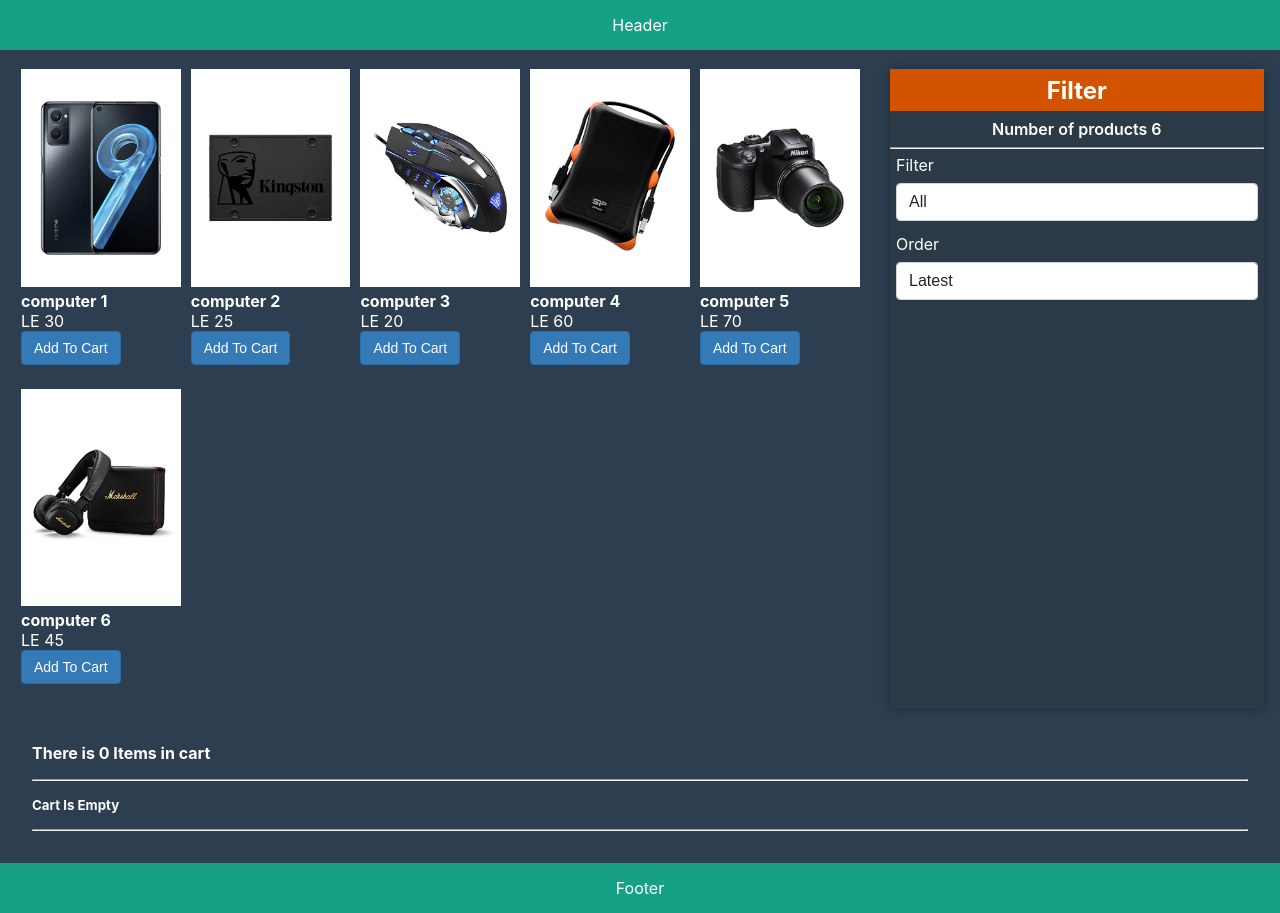
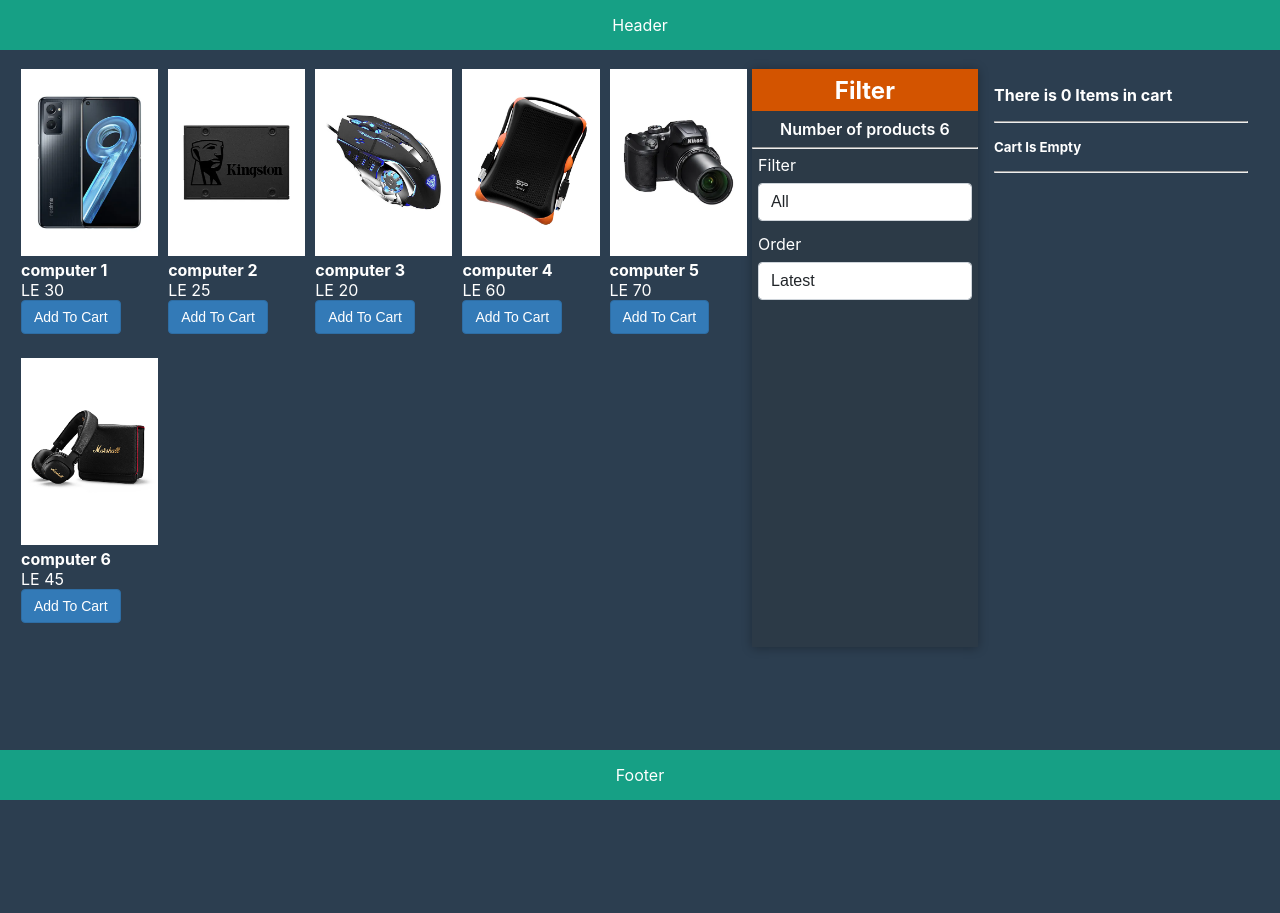
Before and after one commit to omar-shaheen/react-shopping-cart, a React (Create React App) app in the folder client/: page / in a window 1280 px wide. After the commit the page ends 800 px from the top, so only its background shows below. Built offline with nearby package versions, Linux system fonts and the light colour scheme.

Commit message:
Animations

```diff
--- a/client/package.json
+++ b/client/package.json
@@ -11,6 +11,7 @@
     "react": "^18.1.0",
     "react-dom": "^18.1.0",
     "react-modal": "^3.15.1",
+    "react-reveal": "^1.2.2",
     "react-scripts": "5.0.1",
     "sass": "^1.52.1",
     "web-vitals": "^2.1.4"
--- a/client/src/App.js
+++ b/client/src/App.js
@@ -98,8 +98,8 @@ function App() {
             handleFilterByOrder={handleFilterByOrder}
             handleFilterBySize={handleFilterBySize}
           />
+        <Cart cartItems={cartItems} removeFromCart={removeFromCart} />
         </div>
-        <Cart cartItems={cartItems} removeFromCart={removeFromCart} />
       </main>
 
       <Footer />
--- a/client/src/components/Cart/Cart.js
+++ b/client/src/components/Cart/Cart.js
@@ -1,6 +1,8 @@
 import React, { useState } from "react";
 import "../../css/Cart/Cart.css";
 import Checkout from "../CheckoutForm/Checkout";
+
+import Fade from 'react-reveal/Fade';
 
 export default function Cart(props) {
   const [showForm, setShowForm] = useState(false);
@@ -29,6 +31,8 @@ export default function Cart(props) {
       <h4>There is {props.cartItems.length} Items in cart</h4>
       <hr />
       <h5> {props.cartItems.length === 0 ? "Cart Is Empty" : ""} </h5>
+
+      <Fade top cascade>
         <div className="cart-items">
           {props.cartItems.map((item) => (
             <div className="item" key={item.id}>
@@ -48,6 +52,7 @@ export default function Cart(props) {
             </div>
           ))}
         </div>
+      </Fade>
 
       <hr />
 
--- a/client/src/components/Cart/Cart.scss
+++ b/client/src/components/Cart/Cart.scss
@@ -1,5 +1,5 @@
 .cart-wrapper {
-  padding: 1rem 2rem;
+  padding: 1rem 1rem;
   hr {
     margin-top: 1rem;
     margin-bottom: 1rem;
--- a/client/src/components/Products/Products.js
+++ b/client/src/components/Products/Products.js
@@ -1,5 +1,7 @@
 import React, { useState } from "react";
 import "../../css/Products/Products.css";
+
+import Bounce from 'react-reveal/Bounce';
 
 import ProductModal from "./ProductModal";
 
@@ -16,10 +18,11 @@ function Products(props) {
   };
 
   return (
-    <div className="products-wrapper">
+    <Bounce left cascade>
+      <div className="products-wrapper">
       {props.products.map((product) => (
         <div key={product.id} className="product-item">
-          <a href="#" onClick={() => openModal(product)}>
+          <a href="" onClick={() => openModal(product)}>
             <img src={product.imgUrl} alt={product.title} />
           </a>
           <div className="product-desc">
@@ -32,6 +35,7 @@ function Products(props) {
 
       <ProductModal product={product} closeModal={closeModal} />
     </div>
+    </Bounce>
   );
 }
 export default Products;
--- a/client/src/css/Cart/Cart.css
+++ b/client/src/css/Cart/Cart.css
@@ -1,5 +1,5 @@
 .cart-wrapper {
-  padding: 1rem 2rem;
+  padding: 1rem 1rem;
 }
 .cart-wrapper hr {
   margin-top: 1rem;
--- a/client/src/index.css
+++ b/client/src/index.css
@@ -47,16 +47,19 @@ footer {
 
 .wrapper {
   display: flex;
-  justify-content: space-between;
+  /* justify-content: space-between; */
   padding: 1.2rem 1rem;
 }
 
 .wrapper .products-wrapper {
-  width: 68%;
+  width: 65%;
 }
 
 .wrapper .filter-wrapper {
-  width: 30%;
+  width: 20%;
+}
+.wrapper .cart-wrapper {
+  width: 25%;
 }
 
 button {
```
Also changed, not shown: 1 other file (tests, documents, lock files or other folders). Lines whose indentation alone changed are shown as unchanged.
